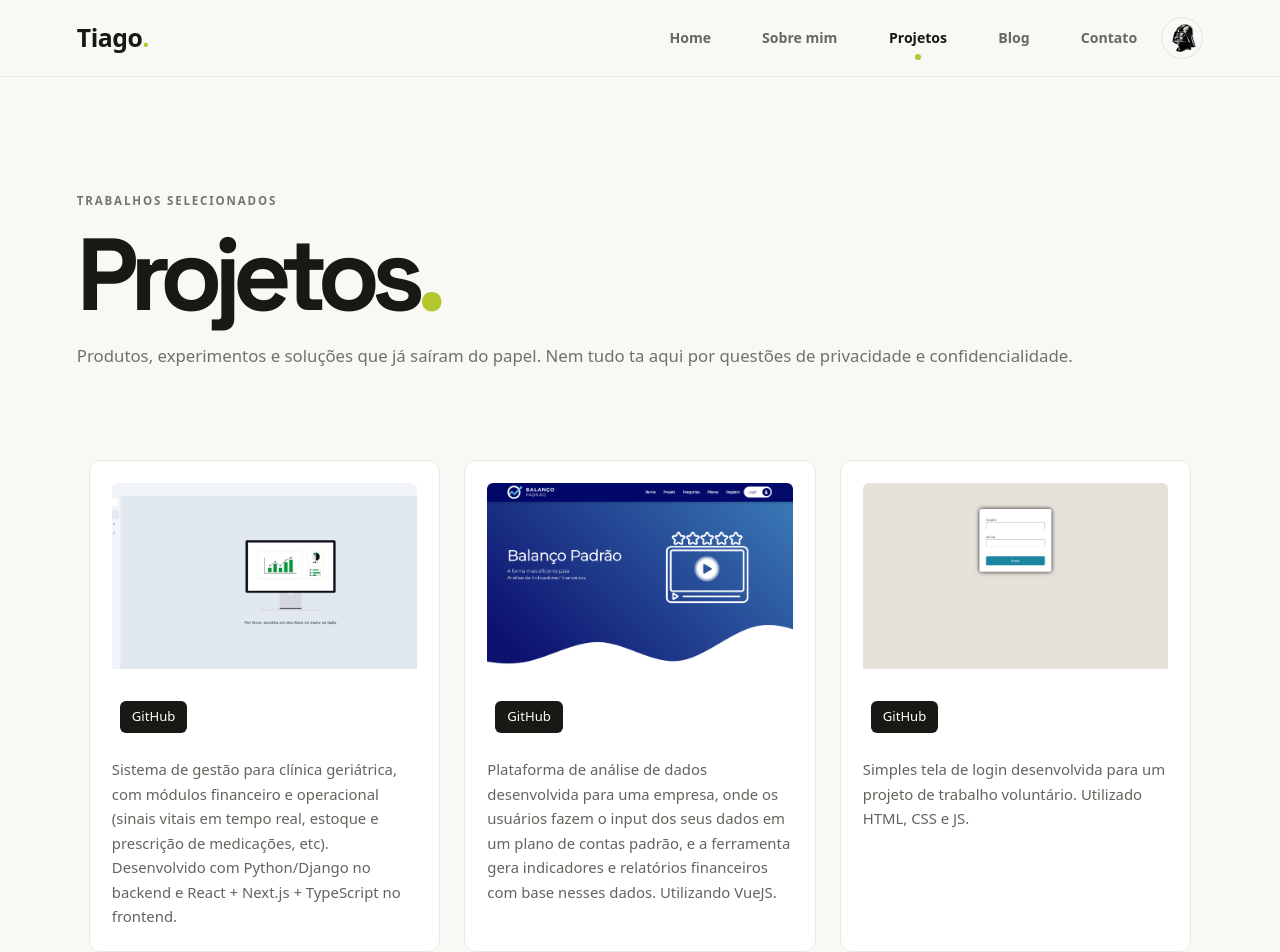
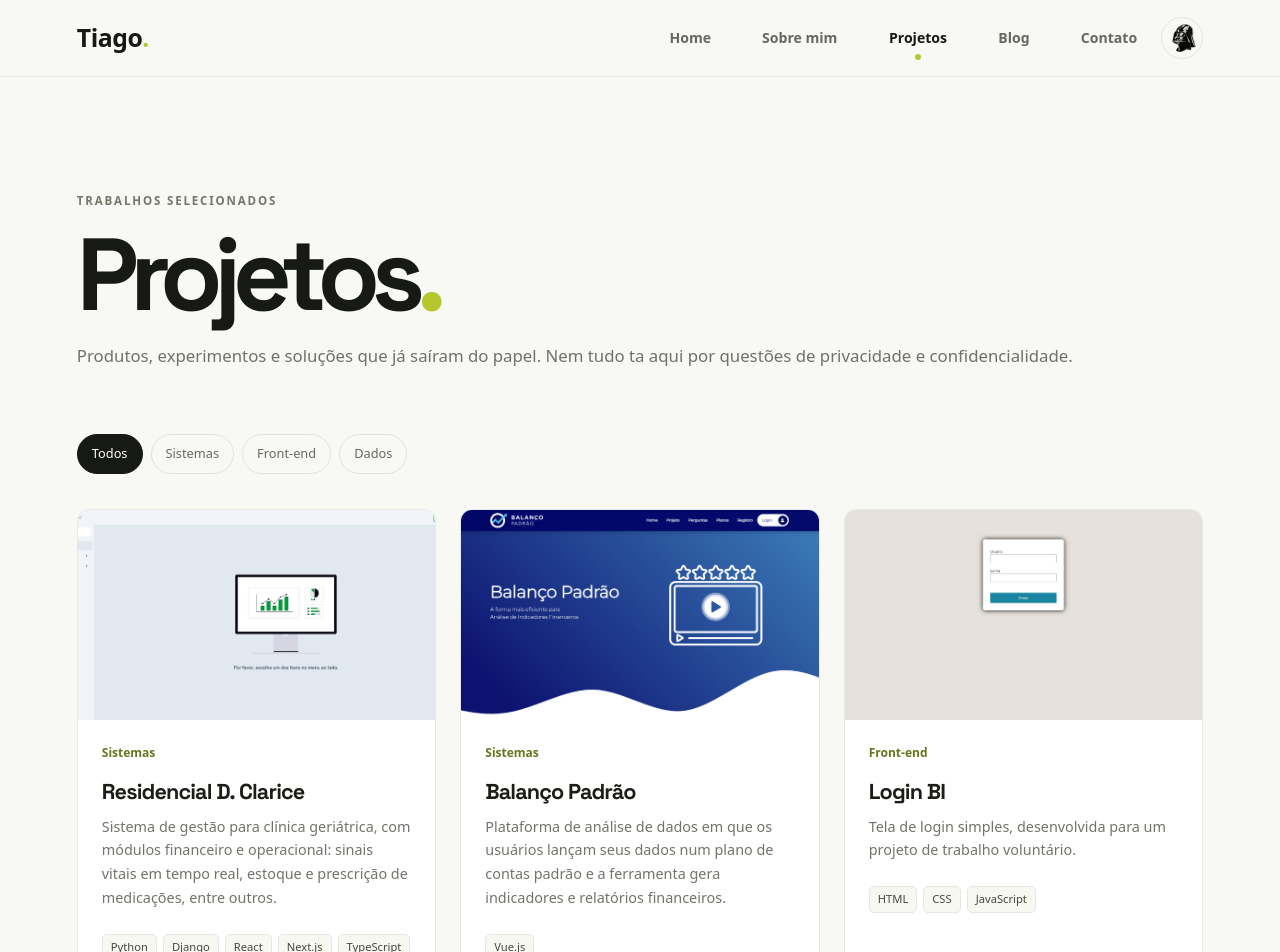
Before and after one commit to TiagoAderbal/tiagoaderbal, a React (Create React App) app: page /projects in a window 1280 px wide. Shown: the top 952 px of the page. Built offline with nearby package versions, Linux system fonts and the light colour scheme.

Commit message:
feat: updating projects screen

```diff
--- a/src/components/ProjectList/ProjectList.css
+++ /dev/null
@@ -1,7 +0,0 @@
-.Projects .card { min-height: 100%; overflow: hidden; border: 1px solid #e8e9e2; border-radius: 12px; background: #fff; box-shadow: none; }
-.Projects .card-body { padding: 22px; }
-.Projects .card-img-top { width: 100%; height: 210px; margin: 0; border-radius: 6px; object-fit: cover; }
-.Projects .card-text { color: #62655d; font-size: 0.93rem !important; line-height: 1.65; text-align: left; }
-.Projects .btn-secondary { border: 0; border-radius: 6px; background: #171914; font-size: 0.82rem; }
-.Projects .btn-secondary:hover { background: #505640; }
-.Projects .row { row-gap: 8px; }
--- a/src/components/ProjectList/ProjectList.js
+++ /dev/null
@@ -1,75 +0,0 @@
-import React, { useEffect, useState } from "react";
-import projectsData from "../../data/projects.json";
-import "./ProjectList.css";
-
-import { motion } from "framer-motion";
-
-const ProjectList = () => {
-  const [projects, setProjects] = useState([]);
-  const [currentImageIndex, setCurrentImageIndex] = useState(0);
-
-  const handleDemoClick = (event, url) => {
-    if (!url) {
-      event.preventDefault(); // Impede o recarregamento da página
-    }
-  };
-
-  useEffect(() => {
-    setProjects(projectsData);
-
-    const interval = setInterval(() => {
-      setCurrentImageIndex((prevIndex) => prevIndex + 1);
-    }, 3000); // Alterna a imagem a cada 5 segundos
-
-    return () => clearInterval(interval); // Limpa o intervalo ao desmontar
-  }, []);
-
-  return (
-    <div className="container pt-5">
-      <div className="row d-flex justify-content-around">
-        {projects.map((project, index) => {
-          const imageToShow =
-            project.images[currentImageIndex % project.images.length];
-
-          return (
-            <div key={index} className="col-md-4 mb-5">
-              <div className="card h-100">
-                <div className="card-body">
-                  {project.images.length > 0 && (
-                    <a
-                      href={project.url}
-                      onClick={(event) => handleDemoClick(event, project.url)}
-                      target={project.url ? "_blank" : undefined}
-                      rel="noopener noreferrer"
-                    >
-                      <motion.img
-                        src={imageToShow}
-                        className="card-img-top mt-0 pt-0 pb-4"
-                        alt={`${project.name} screenshot`}
-                        whileHover={{ scale: 1.07 }}
-                        transition={{ duration: 0.2 }}
-                        style={{ zIndex: 1000 }}
-                      />
-                    </a>
-                  )}
-                  <a
-                    href={project.github}
-                    className="btn btn-secondary m-2 mb-3"
-                    onClick={(event) => handleDemoClick(event, project.github)}
-                    target={project.github ? "_blank" : undefined}
-                    rel="noopener noreferrer"
-                  >
-                    GitHub
-                  </a>
-                  <p className="card-text fs-5 pt-2">{project.description}</p>
-                </div>
-              </div>
-            </div>
-          );
-        })}
-      </div>
-    </div>
-  );
-};
-
-export default ProjectList;
--- a/src/data/projects.json
+++ b/src/data/projects.json
@@ -1,66 +1,74 @@
 [
     {
+        "name": "Residencial D. Clarice",
+        "category": "Sistemas",
+        "stack": ["Python", "Django", "React", "Next.js", "TypeScript"],
         "url": "https://residencialdclarice.com.br/",
         "github": "",
-        "images": [
-            "/assets/imgs/residencial.png"
-        ],
-        "description": "Sistema de gestão para clínica geriátrica, com módulos financeiro e operacional (sinais vitais em tempo real, estoque e prescrição de medicações, etc). Desenvolvido com Python/Django no backend e React + Next.js + TypeScript no frontend."
+        "image": "/assets/imgs/residencial.png",
+        "description": "Sistema de gestão para clínica geriátrica, com módulos financeiro e operacional: sinais vitais em tempo real, estoque e prescrição de medicações, entre outros."
     },
     {
+        "name": "Balanço Padrão",
+        "category": "Sistemas",
+        "stack": ["Vue.js"],
         "url": "https://balancopadrao.com.br",
         "github": "",
-        "images": [
-            "/assets/imgs/bp1.png"
-        ],
-        "description": "Plataforma de análise de dados desenvolvida para uma empresa, onde os usuários fazem o input dos seus dados em um plano de contas padrão, e a ferramenta gera indicadores e relatórios financeiros com base nesses dados. Utilizando VueJS."
+        "image": "/assets/imgs/bp1.png",
+        "description": "Plataforma de análise de dados em que os usuários lançam seus dados num plano de contas padrão e a ferramenta gera indicadores e relatórios financeiros."
     },
     {
+        "name": "Login BI",
+        "category": "Front-end",
+        "stack": ["HTML", "CSS", "JavaScript"],
         "url": "",
         "github": "https://github.com/TiagoAderbal/login_manut_bi",
-        "images": [
-            "/assets/imgs/login_bi.png"
-        ],
-        "description": "Simples tela de login desenvolvida para um projeto de trabalho voluntário. Utilizado HTML, CSS e JS."
+        "image": "/assets/imgs/login_bi.png",
+        "description": "Tela de login simples, desenvolvida para um projeto de trabalho voluntário."
     },
     {
+        "name": "Numbers",
+        "category": "Front-end",
+        "stack": ["React"],
         "url": "https://numbers-kappa.vercel.app/",
         "github": "https://github.com/TiagoAderbal/numbers",
-        "images": [
-            "/assets/imgs/numb1.png"
-        ],
-        "description": "Site institucional. Criado para um cliente que presta serviços de análise de dados. Utilizado ReactJS"
+        "image": "/assets/imgs/numb1.png",
+        "description": "Site institucional criado para um cliente que presta serviços de análise de dados."
     },
     {
+        "name": "Cardanexi",
+        "category": "Front-end",
+        "stack": ["HTML", "CSS", "JavaScript", "Figma"],
         "url": "",
         "github": "https://github.com/TiagoAderbal/telas_cardanexi",
-        "images": [
-            "/assets/imgs/carda1.png"
-        ],
-        "description": "Site criado para fixação de conteúdo. Desenvolvido com HTML, CSS e JS, bem como utilizado o Figma para design."
+        "image": "/assets/imgs/carda1.png",
+        "description": "Site criado para fixação de conteúdo, do design no Figma à implementação."
     },
     {
+        "name": "Projeto Integrador",
+        "category": "Sistemas",
+        "stack": ["HTML", "CSS", "JavaScript", "PHP", "SQLite"],
         "url": "https://tiagoaderbal.github.io/projeto-integrador/index.html",
         "github": "https://github.com/TiagoAderbal/projeto-integrador",
-        "images": [
-            "/assets/imgs/pi1.png"
-        ],
-        "description": "Projeto integrador da faculdade. Desenvolvido com HTML, CSS, JS, no front e PHP no back. Utilizado SQLite para o banco de dados."
+        "image": "/assets/imgs/pi1.png",
+        "description": "Projeto integrador da faculdade, com front-end em HTML, CSS e JS e back-end em PHP."
     },
     {
+        "name": "Análise de Livros",
+        "category": "Dados",
+        "stack": ["Python", "Streamlit", "Pandas", "Plotly"],
         "url": "https://aula-python-asimov.streamlit.app/",
         "github": "https://github.com/TiagoAderbal/aula-python-asimov",
-        "images": [
-            "/assets/imgs/data_analysis1.png"
-        ],
-        "description": "Projeto de análise de dados. Faz a leitura de um dicionário contendo informações sobre diversos livros e compila essas dados em indicadores. Utilizando Python com as bibliotecas streamlit, pandas e plotly."
+        "image": "/assets/imgs/data_analysis1.png",
+        "description": "Lê um dicionário com informações sobre diversos livros e compila esses dados em indicadores."
     },
     {
+        "name": "Indicadores Contábeis",
+        "category": "Dados",
+        "stack": ["Python", "Streamlit", "Pandas", "Plotly"],
         "url": "https://indic-python-contabil.streamlit.app/",
         "github": "https://github.com/TiagoAderbal/indic-python",
-        "images": [
-            "/assets/imgs/indic1.png"
-        ],
-        "description": "Projeto de análise de dados. Faz a leitura de um arquivo em excel contendo informações sobre uma instituição, lê essas informação e gera os indicadores. Utilizando Python com as bibliotecas streamlit, pandas e plotly."
+        "image": "/assets/imgs/indic1.png",
+        "description": "Lê uma planilha Excel com informações de uma instituição e gera seus indicadores financeiros."
     }
 ]
--- a/src/index.css
+++ b/src/index.css
@@ -69,10 +69,7 @@ code, pre { font-family: source-code-pro, Menlo, Monaco, Consolas, 'Courier New'
 :root[data-theme="dark"] .stack-chips span { border-color: #3a4030; background: #25291f; color: #e2e5d9; }
 :root[data-theme="dark"] .contact-card,
 :root[data-theme="dark"] .article-card,
-:root[data-theme="dark"] .blog-search,
-:root[data-theme="dark"] .Projects .card { border-color: var(--line); background: var(--surface); color: var(--ink); }
-:root[data-theme="dark"] .Projects .card-text { color: #b8bcae !important; }
-:root[data-theme="dark"] .Projects .btn-secondary { background: #d0e66b; color: #1a1d13; }
+:root[data-theme="dark"] .blog-search { border-color: var(--line); background: var(--surface); color: var(--ink); }
 :root[data-theme="dark"] .contact-card:hover { color: var(--ink); }
 :root[data-theme="dark"] .contact-card-featured { border-color: #65752b; background: #252c18; }
 :root[data-theme="dark"] .contact-icon,
--- a/src/pages/projects/index.css
+++ b/src/pages/projects/index.css
@@ -1,4 +1,17 @@
-.Projects { background: #f8f8f4; }
-.Projects .projects-page { padding-bottom: 54px; }
-.Projects .page-intro { padding-bottom: 42px; }
-.Projects .container { max-width: 1240px; }
+.Projects { background: var(--page); }
+
+.project-card { display: flex; flex-direction: column; }
+.project-cover { display: block; object-position: top center; }
+
+.project-stack { display: flex; flex-wrap: wrap; gap: 6px; margin: 0 0 22px; }
+.project-stack span { padding: 4px 8px; border: 1px solid #e5e8dc; border-radius: 5px; background: #f7f8f2; color: #45483d; font-size: 0.7rem; }
+
+.project-links { display: flex; flex-wrap: wrap; gap: 18px; margin-top: auto; }
+.project-links a { color: #20221c; font-size: 0.82rem; font-weight: 700; text-decoration: none; }
+.project-links a span { padding-left: 4px; color: #69751d; }
+.project-links a:hover { color: #69751d; }
+
+:root[data-theme="dark"] .project-stack span { border-color: #3a4030; background: #25291f; color: #e2e5d9; }
+:root[data-theme="dark"] .project-links a { color: var(--ink); }
+:root[data-theme="dark"] .project-links a span,
+:root[data-theme="dark"] .project-links a:hover { color: #d0e66b; }
--- a/src/pages/projects/index.js
+++ b/src/pages/projects/index.js
@@ -1,9 +1,14 @@
-import React from "react";
-import ProjectList from "../../components/ProjectList/ProjectList";
+import { useState } from "react";
+import { motion } from "framer-motion";
+import projects from "../../data/projects.json";
+import "../blog/index.css";
 import "./index.css";
-import { motion } from "framer-motion";
 
-function Projects() {
+export default function Projects() {
+  const [category, setCategory] = useState("Todos");
+  const categories = ["Todos", ...new Set(projects.map((project) => project.category))];
+  const visibleProjects = projects.filter((project) => category === "Todos" || project.category === category);
+
   return (
     <motion.div
       className="App Projects"
@@ -17,11 +22,37 @@ function Projects() {
           <h1>Projetos<span>.</span></h1>
           <p>Produtos, experimentos e soluções que já saíram do papel. Nem tudo ta aqui por questões de privacidade e confidencialidade.</p>
         </header>
-        <ProjectList />
+
+        <section className="blog-tools" aria-label="Filtrar projetos">
+          <div className="category-filters" aria-label="Filtrar por categoria">
+            {categories.map((item) => (
+              <button key={item} className={category === item ? "selected" : ""} onClick={() => setCategory(item)} type="button">{item}</button>
+            ))}
+          </div>
+        </section>
+
+        <section className="article-grid" aria-label="Projetos">
+          {visibleProjects.map((project) => (
+            <article className="article-card project-card" key={project.name}>
+              <img className="article-cover project-cover" src={project.image} alt="" />
+              <div className="article-card-content">
+                <div className="article-meta"><span>{project.category}</span></div>
+                <h2>{project.name}</h2>
+                <p>{project.description}</p>
+                <div className="project-stack">
+                  {project.stack.map((tech) => <span key={tech}>{tech}</span>)}
+                </div>
+                <div className="project-links">
+                  {project.url && <a href={project.url} target="_blank" rel="noreferrer">Ver projeto <span aria-hidden="true">↗</span></a>}
+                  {project.github && <a href={project.github} target="_blank" rel="noreferrer">GitHub <span aria-hidden="true">↗</span></a>}
+                </div>
+              </div>
+            </article>
+          ))}
+        </section>
+
         <footer className="site-footer">© {new Date().getFullYear()} Tiago Aderbal</footer>
       </main>
     </motion.div>
   );
 }
-
-export default Projects;
```
